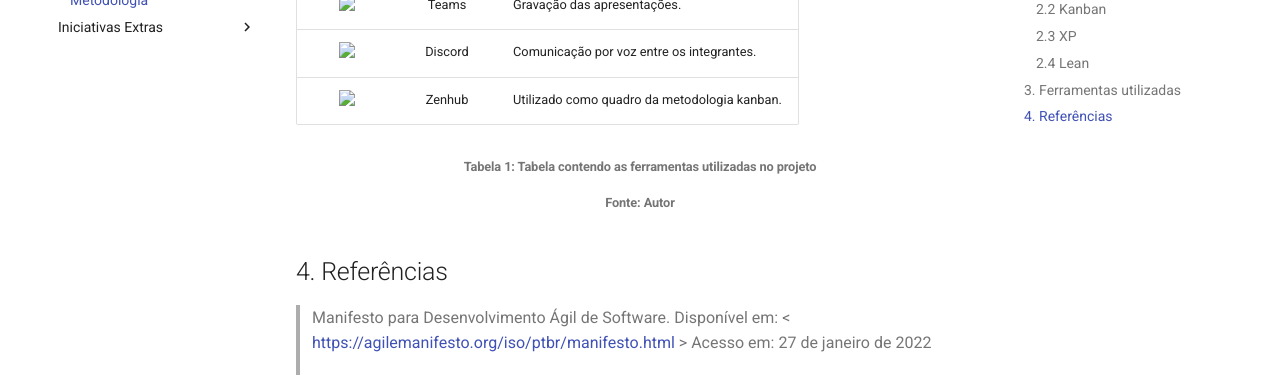
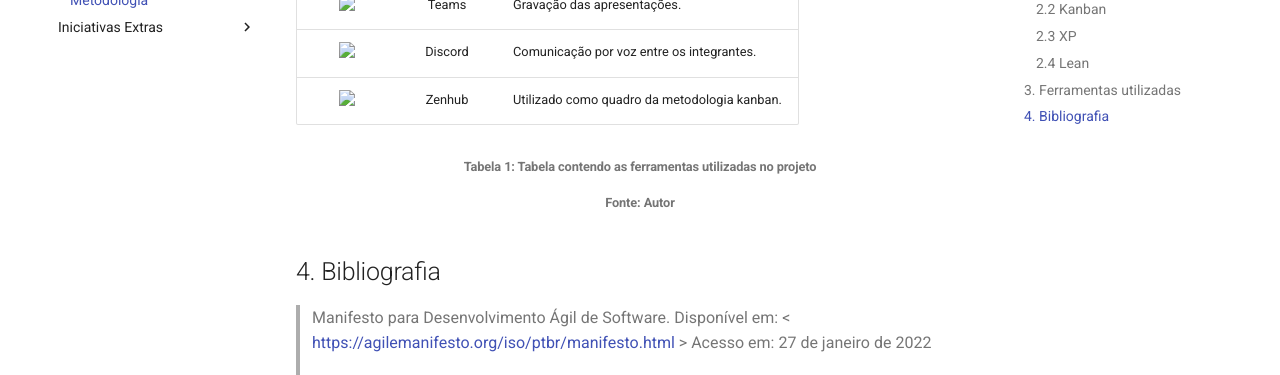
Before and after one commit to UnBArqDsw2021-2/2021.2_G4_CadernetaDeCampoDigital_docs, an MkDocs documentation site: the page built from docs/base/metodologia.md, in a window 1280 px wide and 900 px high, scrolled down 3347 px. Shown: the part 207-582 px from the top of the window. Built offline with MkDocs 1.6.1 and Material for MkDocs 9.7.7, drawn with Linux system fonts in a browser that asks for light colours; comment, search, counter and statistics services are not loaded.

Commit message:
#7 Consertando nomenclatura de tópico

```diff
--- a/docs/base/metodologia.md
+++ b/docs/base/metodologia.md
@@ -66,7 +66,7 @@ Alguns dos príncipios utilizados serão:
 <h6 align = "center">Tabela 1: Tabela contendo as ferramentas utilizadas no projeto</h6>
 <h6 align = "center">Fonte: Autor</h6>
 
-## 4. Referências
+## 4. Bibliografia
 > Manifesto para Desenvolvimento Ágil de Software. Disponível em: < [https://agilemanifesto.org/iso/ptbr/manifesto.html](https://agilemanifesto.org/iso/ptbr/manifesto.html) > Acesso em: 27 de janeiro de 2022
 
 > Kanban. Disponível em: < [https://www.digitalhouse.com/br/blog/como-usar-metodologia-kanban](https://www.digitalhouse.com/br/blog/como-usar-metodologia-kanban) > Acesso em: 28 de janeiro de 2022
```
